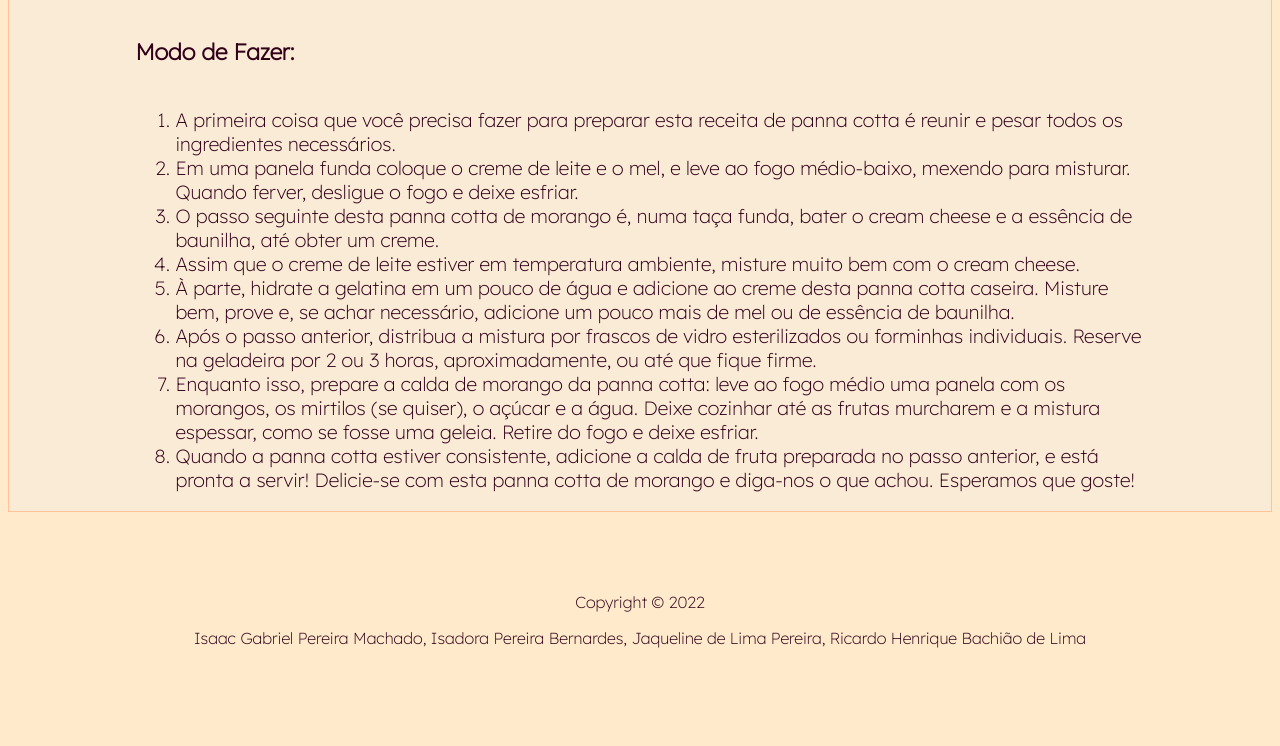
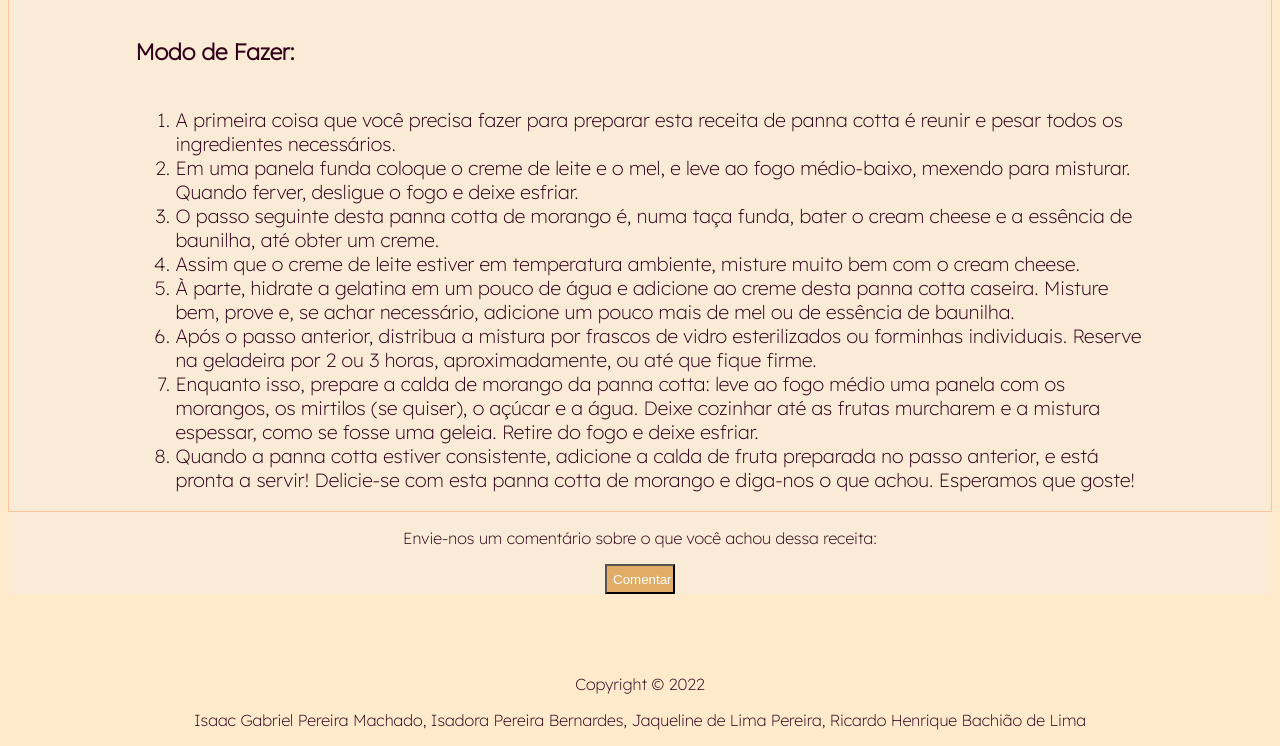
Before and after one commit to jaqueline-lima/CyberTaste, a plain HTML site: page sobremesas/panna-cotta-morango.html in a window 1280 px wide. Shown: the part 1144-1890 px from the top of the page. Before the commit the page ends 1808 px from the top, so only its background shows below. Drawn offline with Linux system fonts and the light colour scheme.

Commit message:
arquivo com adicao do JS

```diff
--- a/sobremesas/panna-cotta-morango.html
+++ b/sobremesas/panna-cotta-morango.html
@@ -57,11 +57,22 @@
                 <li>Quando a panna cotta estiver consistente, adicione a calda de fruta preparada no passo anterior, e está pronta a servir! Delicie-se com esta panna cotta de morango e diga-nos o que achou. Esperamos que goste!</li>
             </ol>
         </div>
+        <div style="text-align: center;">
+            <p>Envie-nos um comentário sobre o que você achou dessa receita:</p>
+        <input onclick="clicar()" type="button" value="Comentar" style="background: rgb(224, 172, 102); color: white; height: 30px; width: 70px;">
+        </div>
+
     </div>
 
     <footer>
         <p>Copyright &copy; 2022</p>
         <p>Isaac Gabriel Pereira Machado, Isadora Pereira Bernardes, Jaqueline de Lima Pereira, Ricardo Henrique Bachião de Lima</p>
     </footer>
+    <script>
+function clicar(){
+    window.prompt('Qual seu nome?')
+    window.prompt('O que você achou dessa receita?')
+}
+    </script>
 </body>
 </html>
```
